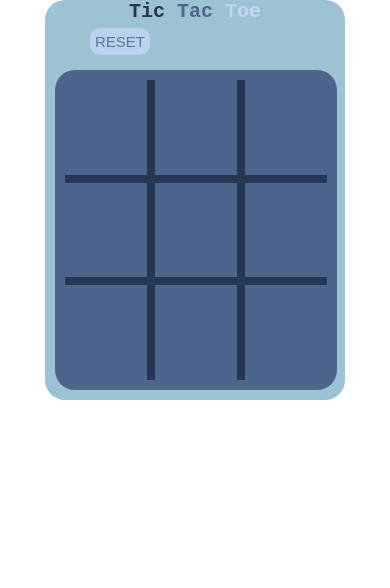
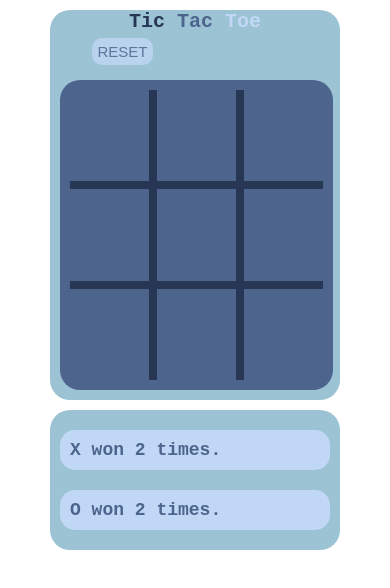
Before and after one commit to dev-rahman/TicTacToe, a plain HTML site: page index.html in a window 390 px wide. Drawn offline with Linux system fonts and the light colour scheme.

Commit message:
Define styles for wins component

```diff
--- a/index.html
+++ b/index.html
@@ -8,6 +8,7 @@
     <title>TicTacToe</title>
   </head>
   <body>
+    <div class="grand-container">
       <div class="container">
         <h1 class="title">
           <span class="tic">Tic</span> <span class="tac">Tac</span>
@@ -35,6 +36,11 @@
           </div>
         </div>
       </div>
+      <div class="wins">
+        <span class="x-wins"><p>X won 2 times.</p></span>
+        <span class="o-wins"><p>O won 2 times.</p></span>
+      </div>
+    </div>
 
     <script src="app.js"></script>
   </body>
--- a/styles.css
+++ b/styles.css
@@ -16,6 +16,7 @@ html {
 
 body {
   color: #87ace0;
+  margin: 1rem;
   font-family: "Courier New", Courier, monospace;
   display: flex;
   justify-content: center;
@@ -37,6 +38,11 @@ body {
 
 .toe {
   color: var(--color-secondary);
+}
+
+.grand-container {
+  display: flex;
+  gap: 1rem;
 }
 
 /* Container */
@@ -128,15 +134,41 @@ body {
   content: "O";
 }
 
+.wins {
+  display: flex;
+  flex-direction: column;
+  justify-content: center;
+  font-size: 1.8rem;
+  font-weight: 600;
+  background-color: #9cc3d4ff;
+  border-radius: 20px;
+  width: 20rem;
+  height: 14rem;
+}
+
+.x-wins,
+.o-wins {
+  background-color: var(--color-secondary);
+  border-radius: 15px;
+  padding: 1rem;
+  margin: 1rem;
+  color: var(--color-main);
+}
+
 @media screen and (max-width: 768px) {
+  .body {
+    margin: 0;
+    padding: 0;
+  }
+
   .title {
     font-size: 2rem;
   }
 
   .container {
     border-radius: 20px;
-    width: 30rem;
-    height: 40rem;
+    width: 29rem;
+    height: 39rem;
   }
 
   #win-status {
@@ -160,4 +192,13 @@ body {
   .game-cell {
     font-size: 8rem;
   }
+
+  .grand-container {
+    display: flex;
+    flex-direction: column;
+  }
+
+  .wins {
+    width: 100%;
+  }
 }
```
Lines whose indentation alone changed are shown as unchanged.
